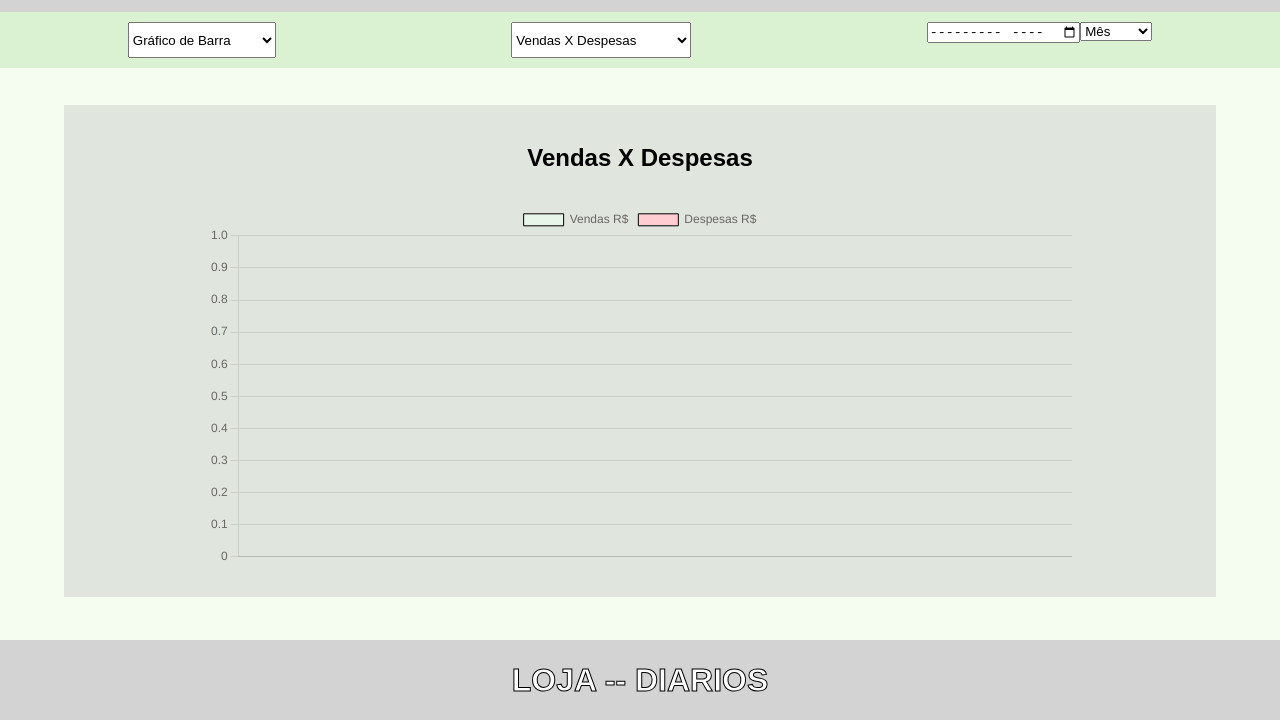
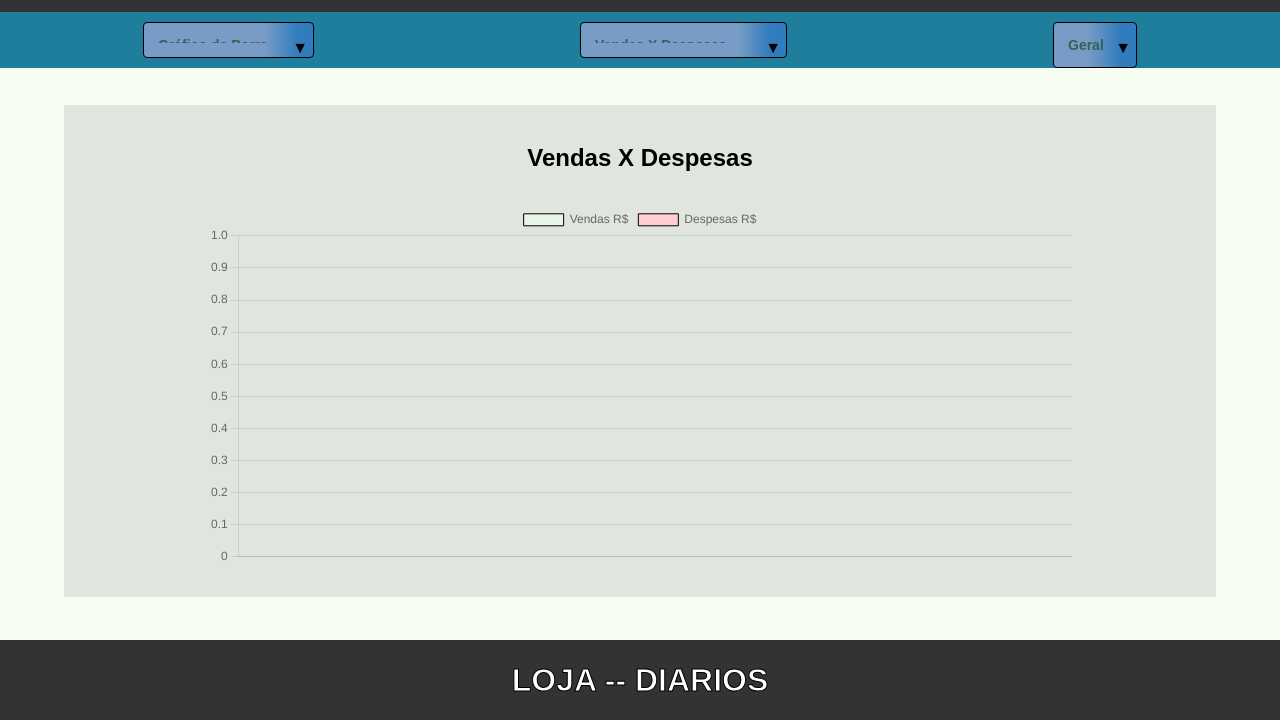
Before and after one commit to ari123rm/Site-Diarios-Loja, a website: page loja.html in a window 1280 px wide. Shown: the part 80-800 px from the top of the page. Drawn offline with Linux system fonts and the light colour scheme; no server answers.

Commit message:
Atualização fodinha
tela inicial mais bonita

bug do titulo do grafico ajustado

```diff
--- a/loja.html
+++ b/loja.html
@@ -15,18 +15,25 @@
         <header>
             <ul type= "none">
                 <li><h1>Loja</h1></li>
-                <li><label for="selecionarCalendario">Diario: </label><input type="date" name="selecionarCalendario" id="calendario-input"><button id="butao-dia">Abrir Diario</button></li>
+                <li><label for="calendario-input">Diario: </label><input type="date" name="selecionarCalendario" id="calendario-input"><button id="butao-dia">Abrir Diario</button></li>
                 <li><input type="month" name="Mês-Impressao" id="mesImpressao"><button id ="printButton" onclick = "window.print()">Imprimir diario</button></li>
             </ul>
         </header>
         <div id = "seletor-graficos">
+            <div class = "select">
+
+
                 <select name="tipo-grafico" id="tipo-grafico">
                     <option value="bar" selected>Gráfico de Barra</option>
                     <option value="line">Gráfico de Linha</option>
                     <option value="pie">Gráfico de Pizza</option>
                     <option value="doughnut">Gráfico de Rosca</option>
                     <option value="scatter">Gráfico de Dispersão</option>
+                    <div class="select_arrow">
+                    </div>
                 </select>
+            </div>
+            <div class = "select">
                 <select name="dados-grafico" id="dados-grafico">
                     <optgroup label = "Valor x Valor">
                         <option value="vendasXdespesas" selected>Vendas X Despesas</option>
@@ -49,21 +56,28 @@
                         <option value="horarioSaida">Horários de Saída</option>
                     </optgroup>
                     -->
+                    <div class="select_arrow">
+                    </div>
                 </select>
+            </div>
             <ul type="none" id = "periodo-grafico">
                 <li>
                     <input type="hidden" name="data1" id="grafico-data1">
                     <input type="hidden" name="data2" id="grafico-data2">
                 </li>
                 <li>
+                    <div class = "select">
                         <select name="TipoPeriodo-grafico" id="tipo-periodo-grafico">
-                        <option value="Geral" >Geral</option>
+                            <option value="Geral" selected>Geral</option>
                             <option value="Diario">Dia</option>
                             <option value="Semanal">Semana</option>
-                        <option value="Mensal"selected>Mês</option>
+                            <option value="Mensal">Mês</option>
                             <option value="Anual">Ano</option>
                             <option value="Custom">Custom</option>
+                            <div class="select_arrow">
+                            </div>
                         </select>
+                    </div>
                 </li>
             </ul>
         </div>
--- a/public/css/style.css
+++ b/public/css/style.css
@@ -22,9 +22,11 @@ body{
 }
 #tela-inicial header{
     display: flex;
-    background-color: lightgrey;
+    background-color: #333;
     padding: 10px;
     height: 10%;
+    color:white;
+
 }
 #tela-inicial header #butao-dia{
     color: white;
@@ -43,9 +45,8 @@ body{
 #tela-inicial header label{
     font-weight: bold ;
 }
-
 #seletor-graficos{
-    background-color: #daf2d2;
+    background-color: #1e7e9b;
     display: flex;
     justify-content: space-around;
     flex-wrap: nowrap;
@@ -55,9 +56,74 @@ body{
 #seletor-graficos ul li:first-child{
     text-align: center;
 }
+#seletor-graficos select {
+    width-min:300px;
+    appearance: none;
+    border: 0;
+    outline: 0;
+    background: none;
+    color: inherit;
+    box-shadow: none;
 
+    font-family: Arial, Helvetica, sans-serif;
+    font-weight: bold;
+    font-size: 14px;
+    color:#356355;
+  }
+  #seletor-graficos select::-ms-expand {
+    display: none;
+  }
+  /* Custom Select wrapper */
+  :root {
+    --background: linear-gradient(30deg, #f39c12 30%, #f1c40f);
+    --background-select: linear-gradient(to left, #317cbe 1rem, #789cc5 3rem);
+  }
+  .select {
+    position: relative;
+    display: flex;
+    width-min: min(20rem, 90vw);
+    background: var(--background-select);
+    border: 1px solid black;
+    border-radius: 0.25rem;
+    overflow: hidden;
+
+
+    select {
+      flex: 1;
+      padding: 1em;
+      cursor: pointer;
+    }
+
+    &::after {
+      content: "\25BC";
+      position: absolute;
+      right: 5px;
+      top: 1rem;
+      transition: 0.25s all ease;
+      pointer-events: none;
+    }
+    &:hover::after {
+      color: #f39c12;
+      animation: bounce 0.5s infinite;
+    }
+  }
+  @keyframes bounce {
+    25% {
+      transform: translatey(5px);
+    }
+    75% {
+      transform: translatey(-5px);
+    }
+  }
 #seletor-graficos #periodo-grafico{
     display: flex;
+}
+#seletor-graficos #periodo-grafico input{
+    padding: 10px;
+    background-color: white;
+    color:#356355;
+    font-size: 16px;
+    text-decoration: underline;
 }
 #info-grafico{
     display: grid;
@@ -312,7 +378,7 @@ footer{
     justify-content: center;
     display: flex;
     align-items: center;
-    background-color: lightgrey;
+    background-color: #333;
     font-family: Arial, Helvetica, sans-serif;
     -webkit-text-stroke: 1px black;
 }
--- a/public/js/graficos.js
+++ b/public/js/graficos.js
@@ -526,6 +526,7 @@ function option(tipo,dados){
         retorno = {
           borderWidth:1,
           borderColor:'black',
+          plugins:{},
         };
       }
 
@@ -565,7 +566,9 @@ function option(tipo,dados){
       }else{
         retorno = {
           borderWidth:1,
-          borderColor:'black',};
+          borderColor:'black',
+          plugins:{},
+        };
       }
       break;
     case 'scatter':
@@ -582,7 +585,8 @@ function option(tipo,dados){
             type: 'linear',
             beginAtZero: true,
           }
-        }
+        },
+        plugins:{},
       }
       switch(dados){
         case 'quantidadeXvendas':
@@ -621,7 +625,8 @@ function option(tipo,dados){
     default:
       break;
   }
-  retorno.plugins.title ={
+  console.log(dadosGrafico.selectedOptions[0]);
+  retorno.plugins.title = {
     display: true,
     text: dadosGrafico.selectedOptions[0].innerText,
     padding: {
@@ -635,6 +640,7 @@ function option(tipo,dados){
     },
     color:'black',
   }
+
   return retorno;
 }
 
```
Lines whose indentation alone changed are shown as unchanged.
